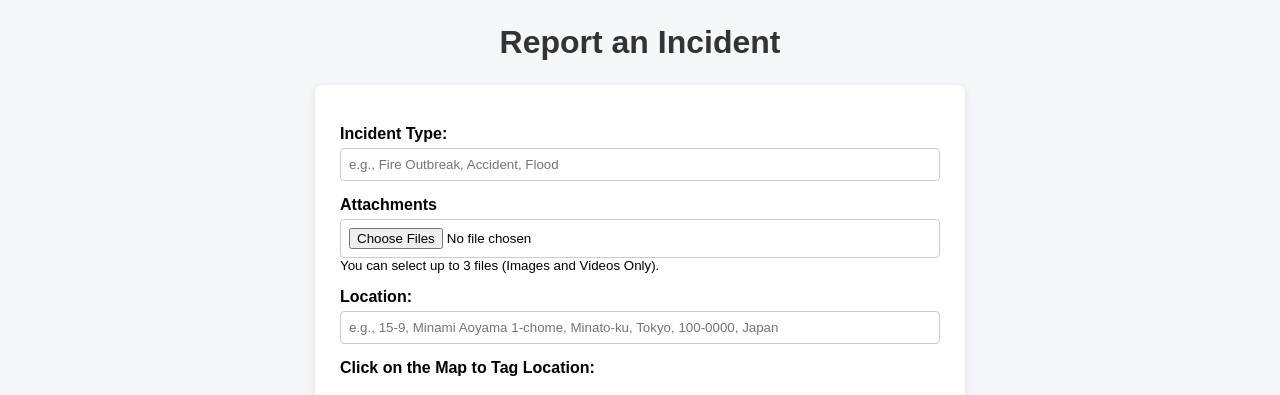
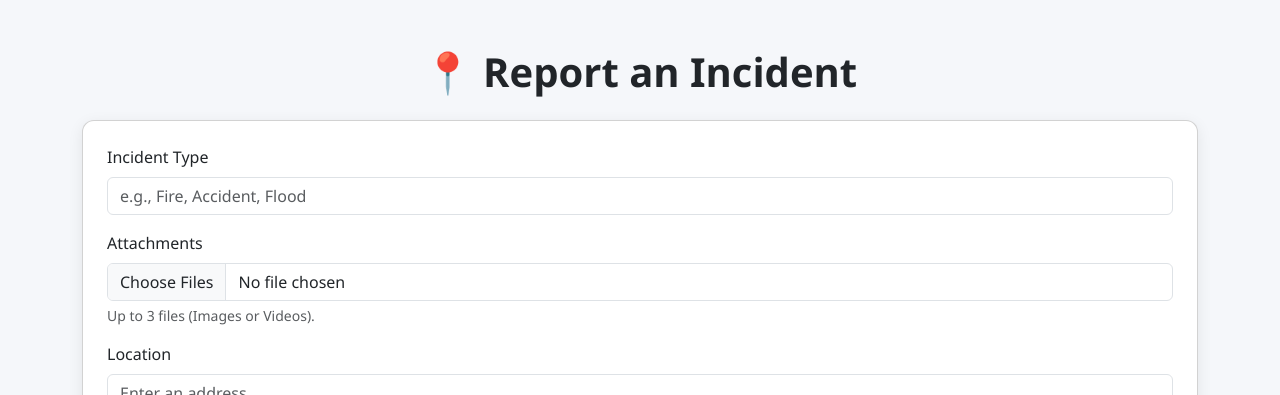
Before and after one commit to iamPulakesh/Reachout, a Flask app: template templates/index.html in a window 1280 px wide. Shown: the top 395 px of the page. Run offline with Flask 3, Linux system fonts and the light colour scheme; the template is opened without the code that fills it, so the values that code supplies are empty; some libraries are stand-ins or nearby versions.

Commit message:
Updated Homepage

```diff
--- a/templates/index.html
+++ b/templates/index.html
@@ -1,154 +1,119 @@
 <!DOCTYPE html>
-<html>
+<html lang="en">
 <head>
-  <title>Smart City Incident Reporting</title>
   <meta charset="UTF-8">
   <meta name="viewport" content="width=device-width, initial-scale=1.0">
+  <title>Smart City Incident Reporting</title>
+
+  <link href="https://cdn.jsdelivr.net/npm/bootstrap@5.3.0/dist/css/bootstrap.min.css" rel="stylesheet">
+
   <style>
-    html, body {
-      height: 100%;
-      margin: 0;
-      padding: 0;
-      width: 100vw;
-      min-height: 100vh;
-      background: #f5f7fa;
-      font-family: Arial, sans-serif;
+    body {
+      background-color: #f5f7fa;
+      font-family: "Segoe UI", Tahoma, Geneva, Verdana, sans-serif;
     }
-    h1 {
-      text-align: center;
-      color: #333;
-      margin-top: 24px;
-    }
-    form {
-      width: 100%;
-      max-width: 600px;
-      background: #fff;
-      padding: 25px;
-      display: flex;
-      flex-direction: column;
-      margin: 24px auto 0 auto;
-      border-radius: 8px;
-      box-shadow: 0 2px 10px rgba(0,0,0,0.1);
-    }
-    label {
-      display: block;
-      margin: 15px 0 5px;
-      font-weight: bold;
-    }
-    input[type="text"],
-    input[type="file"] {
-      width: 100%;
-      padding: 8px;
-      box-sizing: border-box;
-      border: 1px solid #ccc;
-      border-radius: 4px;
-    }
-    button {
-      margin-top: 20px;
-      color: white;
-      border: none;
-      padding: 12px 20px;
-      font-size: 16px;
-      border-radius: 4px;
-      cursor: pointer;
-    }
-    button:hover {
-      background-color: #45a049;
+    .card {
+      border-radius: 12px;
+      box-shadow: 0 4px 15px rgba(0,0,0,0.08);
     }
     #map {
-      margin-top: 15px;
       height: 400px;
-      width: 100%;
-      border: 1px solid #ccc;
-      border-radius: 4px;
+      border-radius: 8px;
     }
     .note {
       font-size: 0.9em;
-      color: #555;
-      margin-top: 5px;
+      color: #666;
     }
-    @media (max-width: 700px) {
-      form {
-        max-width: 98vw;
-        padding: 10px;
-      }
-      #map {
-        height: 250px;
-      }
-      button {
-        font-size: 15px;
-        padding: 10px 0;
-      }
-    }
-    @media (max-width: 400px) {
-      h1 {
-        font-size: 1.2em;
-      }
-      form {
-        padding: 4px;
-      }
+    @media (max-width: 768px) {
+      #map { height: 250px; }
     }
   </style>
 
-  <!-- Google Maps API-->
+  <!-- Google Maps API -->
   <script src="https://maps.googleapis.com/maps/api/js?key={{ google_maps_key }}&libraries=places&callback=initMap" async defer></script>
+</head>
+<body onload="initMap()">
+
+  <div class="container py-5">
+    <h1 class="text-center mb-4 fw-bold">📍 Report an Incident</h1>
+
+    <div class="card p-4">
+      <form method="POST" enctype="multipart/form-data" class="row g-3">
+
+        <div class="col-12">
+          <label for="type" class="form-label">Incident Type</label>
+          <input type="text" class="form-control" name="type" placeholder="e.g., Fire, Accident, Flood" required>
+        </div>
+
+        <div class="col-12">
+          <label for="attachments" class="form-label">Attachments</label>
+          <input type="file" class="form-control" name="attachments" id="attachments" accept=".png,.jpg,.jpeg,.mp4" multiple required>
+          <div class="form-text">Up to 3 files (Images or Videos).</div>
+        </div>
+
+        <div class="col-12">
+          <label for="address" class="form-label">Location</label>
+          <input type="text" class="form-control" name="address" placeholder="Enter an address" required>
+        </div>
+
+        <div class="col-12">
+          <label class="form-label">Click on the Map to Tag Location</label>
+          <div id="map"></div>
+          <div class="note mt-1">Tip: Zoom in and click the exact location.</div>
+        </div>
+
+        <input type="hidden" id="lat" name="lat">
+        <input type="hidden" id="lng" name="lng">
+
+        <div class="col-12 d-grid">
+          <button type="submit" class="btn btn-success btn-lg">🚀 Submit</button>
+        </div>
+      </form>
+    </div>
+
+    <div class="d-flex justify-content-center gap-3 mt-4">
+      <form action="/all-reports" method="get">
+        <button type="submit" class="btn btn-warning">All Reported Incidents</button>
+      </form>
+      <form action="/admin" method="get">
+        <button type="submit" class="btn btn-primary">Go to Admin Page</button>
+      </form>
+    </div>
+  </div>
+
+  <script src="https://cdn.jsdelivr.net/npm/bootstrap@5.3.0/dist/js/bootstrap.bundle.min.js"></script>
+
   <script>
     let map, marker, autocomplete;
-
     function initMap() {
       const defaultLocation = { lat: 35.67, lng: 139.65 };
-
       map = new google.maps.Map(document.getElementById("map"), {
         center: defaultLocation,
         zoom: 12,
       });
-
       map.addListener("click", (e) => {
         if (marker) marker.setMap(null);
-        marker = new google.maps.Marker({
-          position: e.latLng,
-          map: map,
-        });
+        marker = new google.maps.Marker({ position: e.latLng, map: map });
         document.getElementById("lat").value = e.latLng.lat();
         document.getElementById("lng").value = e.latLng.lng();
       });
 
-      // Enable Places Autocomplete for address input
       const input = document.querySelector('input[name="address"]');
       autocomplete = new google.maps.places.Autocomplete(input);
-
-      autocomplete.addListener('place_changed', function() {
+      autocomplete.addListener('place_changed', () => {
         const place = autocomplete.getPlace();
         if (place.geometry && place.geometry.location) {
           map.setCenter(place.geometry.location);
           map.setZoom(16);
           if (marker) marker.setMap(null);
-          marker = new google.maps.Marker({
-            position: place.geometry.location,
-            map: map,
-          });
+          marker = new google.maps.Marker({ position: place.geometry.location, map: map });
           document.getElementById("lat").value = place.geometry.location.lat();
           document.getElementById("lng").value = place.geometry.location.lng();
         }
       });
     }
-  </script>
-</head>
-<body onload="initMap()">
 
-  <h1>Report an Incident</h1>
-
-  <form method="POST" enctype="multipart/form-data">
-    <label for="type">Incident Type:</label>
-    <input type="text" name="type" required placeholder="e.g., Fire Outbreak, Accident, Flood">
-
-
-    <label for="attachments">Attachments</label>
-    <input type="file" name="attachments" id="attachments" accept=".png,.jpg,.jpeg,.mp4" multiple required>
-    <small>You can select up to 3 files (Images and Videos Only).</small>
-
-    <script>
-      document.getElementById('attachments').addEventListener('change', function(e) {
+    document.getElementById('attachments').addEventListener('change', function() {
       if (this.files.length > 3) {
         alert('You can only upload up to 3 files.');
         this.value = '';
@@ -163,30 +128,5 @@
       }
     });
   </script>
-
-    <label for="address">Location:</label>
-    <input type="text" name="address" required placeholder="e.g., 15-9, Minami Aoyama 1-chome, Minato-ku, Tokyo, 100-0000, Japan">
-
-
-    <label>Click on the Map to Tag Location:</label>
-    <div id="map"></div>
-    <div class="note">Tip: Zoom in and click the exact location of the incident.</div>
-
-    <input type="hidden" id="lat" name="lat">
-    <input type="hidden" id="lng" name="lng">
-
-    <button type="submit" style="background-color:#4CAF50;">Submit</button>
-  </form>
-
-  <br><br>
-  <form action="/all-reports" method="get">
-    <button type="submit" style="background-color:#FFFF00; ">All Reported Incidents</button>
-
-  </form>
-
-  <form action="/admin" method="get">
-    <button type="submit" style="background-color:#007bff; color:white;">Go to Admin Page</button>
-  </form>
-
 </body>
 </html>
```
Lines whose indentation alone changed are shown as unchanged.
